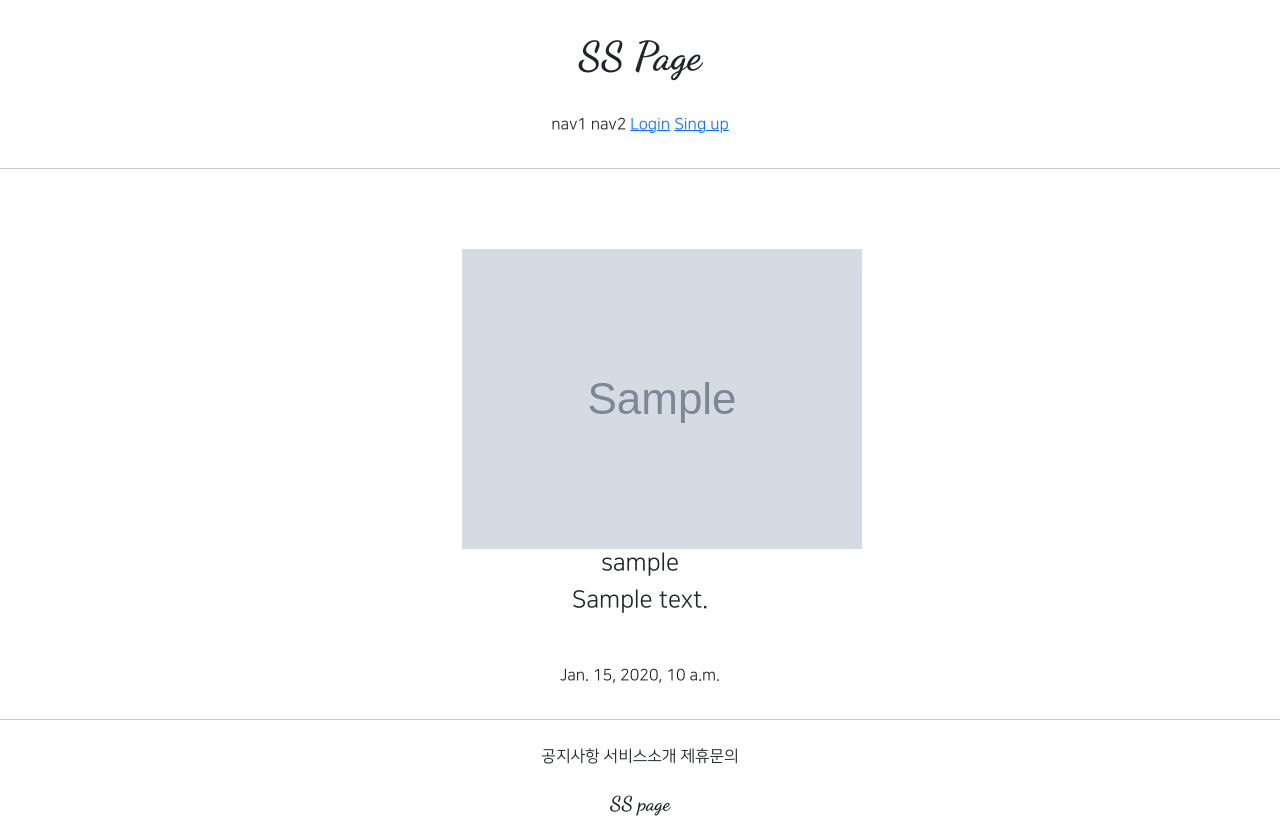
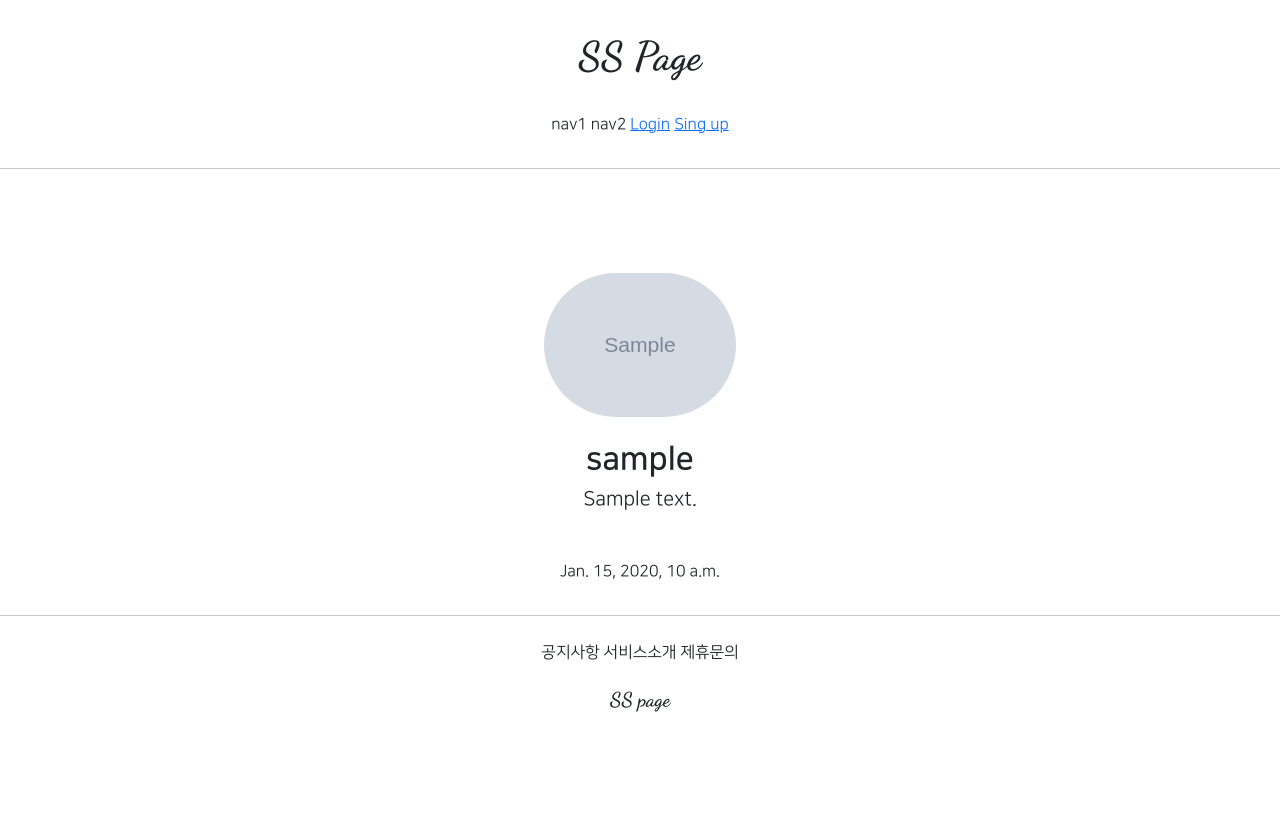
Before and after one commit to NOESYU/self_django, a Django app: page /account/detail/1 in a window 1280 px wide. After the commit the page ends 712 px from the top, so only its background shows below. Run offline with Django 3.2, Linux system fonts and the light colour scheme; tables that the repository leaves empty hold one stand-in row (values such as "Sample post"); grey boxes marked "Sample" are stand-in pictures; parts of the project's set-up code (start-up, migrations or seed data) failed here and were passed over; some libraries are stand-ins or nearby versions.

Commit message:
210727 self commit 3

```diff
--- a/accountapp/templates/accountapp/detail.html
+++ b/accountapp/templates/accountapp/detail.html
@@ -3,11 +3,13 @@
     <div class="text-center max_width-500 m-auto">
         <div class="m-5">
         {% if target_user.profile %}
-            <img src="{{ target_user.profile.image.url }}" alt="image였던것..!">
-            <h4>{{ target_user.profile.nickname }}</h4>
-            <h4>{{ target_user.profile.message }}</h4>
+            <img src="{{ target_user.profile.image.url }}"
+                 class="profile_image m-4"
+                 alt="image였던것..!">
+            <h2 class="NNS_B">{{ target_user.profile.nickname }}</h2>
+            <h5>{{ target_user.profile.message }}</h5>
         {% else %}
-            <h4><a href="{% url 'profileapp:create' %}">Create Profile!</a></h4>
+            <h2><a href="{% url 'profileapp:create' %}">Create Profile!</a></h2>
         {% endif %}
         </div>
         <div>
--- a/static/base.css
+++ b/static/base.css
@@ -20,3 +20,14 @@
     max-width: 500px;
     padding: 1rem 1.5rem;
 }
+
+.profile_image {
+    heigth: 12rem;
+    width: 12rem;
+    border-radius: 20rem;
+    object-fit: cover;
+}
+
+.NNS_B {
+    font-family: "NanumSquareB", cursive
+}
```
